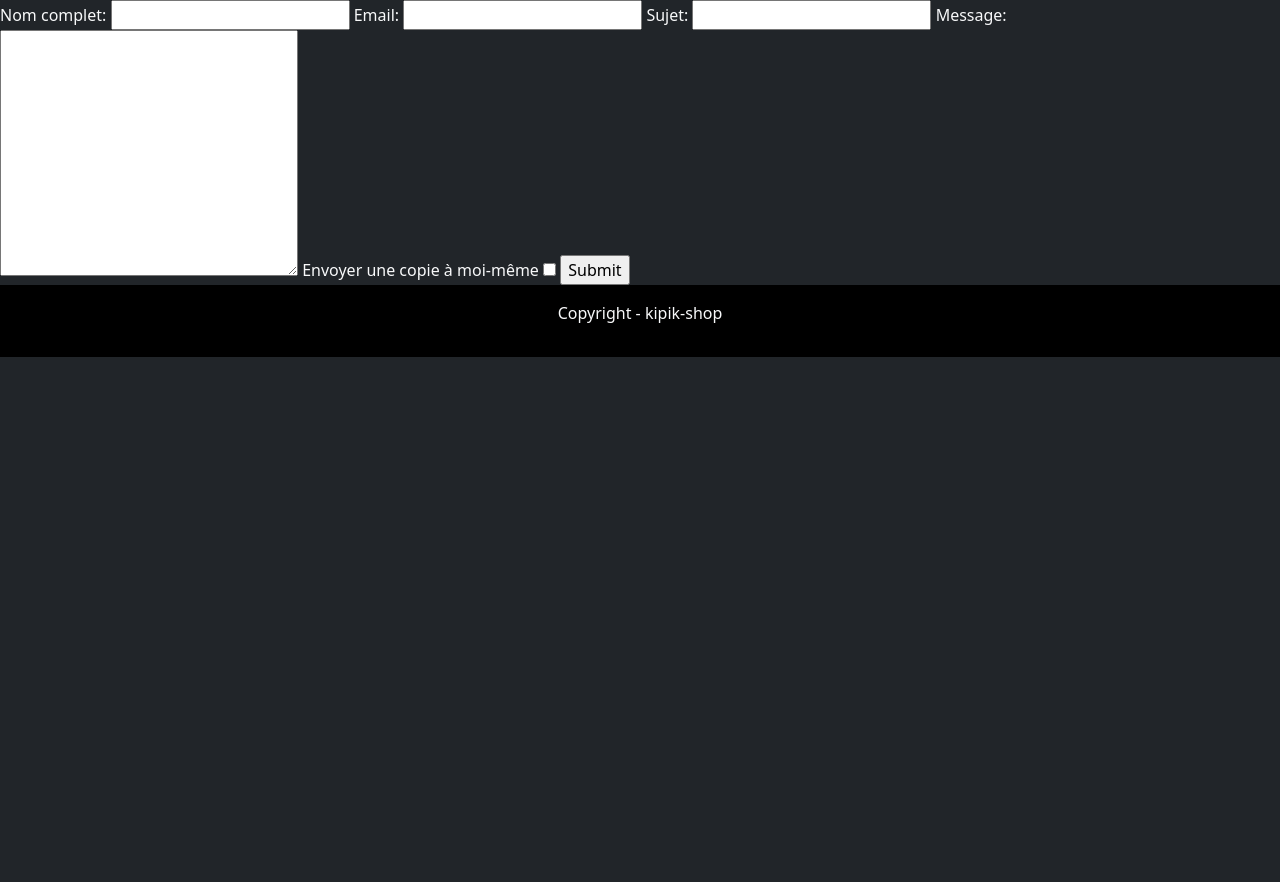
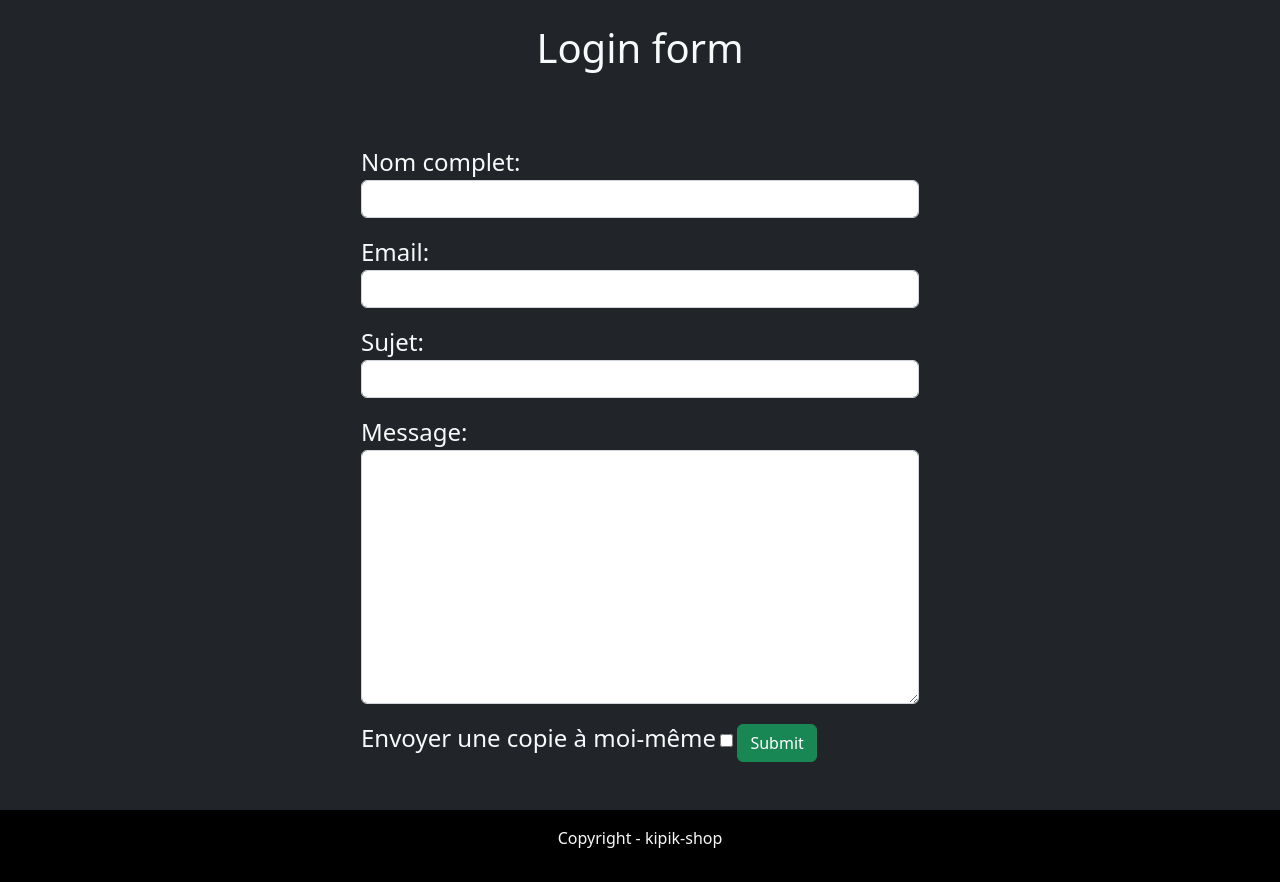
Before and after one commit to Antho-Webdesign/ecommerce2022, a Django app: page /contact/form/ in a window 1280 px wide. Shown: the part 80-962 px from the top of the page. Before the commit the page ends 437 px from the top, so only its background shows below. Run offline with Django 3.2, Linux system fonts and the light colour scheme; some libraries are stand-ins or nearby versions.

Commit message:
contact fini

```diff
--- a/shop/templates/shop/contact_form.html
+++ b/shop/templates/shop/contact_form.html
@@ -1,23 +1,39 @@
 {% extends 'shop/base.html' %}
 {% load static %}
 {% block content %}
-<form method="post">
+<style>
+label {
+    font-size : 1.5em;
+}
+</style>
+
+<div class="container">
+    <div class="row">
+        <div class="card-header">
+            <h1 class="text-center mb-4 mt-4">Login form</h1>
+        </div>
+        <form method="post" class="mt-5 mb-5" style="justify-content: center; display: flex; margin: auto;">
             {% csrf_token %}
+            <div class="form-group" style="width: 50%;">
                 <label for="full_name">Nom complet:</label>
-    <input type="text" name="full_name" id="full_name" />
+                <input class="form-control mb-3" type="text" name="full_name" id="full_name" />
 
                 <label for="email">Email:</label>
-    <input type="email" name="email" id="email" />
+                <input class="form-control mb-3" type="email" name="email" id="email" />
 
                 <label for="subject">Sujet:</label>
-    <input type="text" name="subject" id="subject" />
+                <input class="form-control mb-3" type="text" name="subject" id="subject" />
 
                 <label for="message">Message:</label>
-    <textarea name="message" id="message" cols="30" rows="10"></textarea>
+                <textarea class="form-control mb-3" name="message" id="message" cols="30" rows="10"></textarea>
 
                 <label for="cc_myself">Envoyer une copie à moi-même</label>
                 <input type="checkbox" name="cc_myself" id="cc_myself" />
 
-    <input type="submit" value="Submit">
+                <input class="btn btn-success" type="submit" value="Submit">
+            </div>
         </form>
+    </div>
+</div>
+
 {% endblock %}
```
Also changed, not shown: shop/templates/shop/contact_success.html (+2 -9 lines), db.sqlite3. Lines whose indentation alone changed are shown as unchanged.
